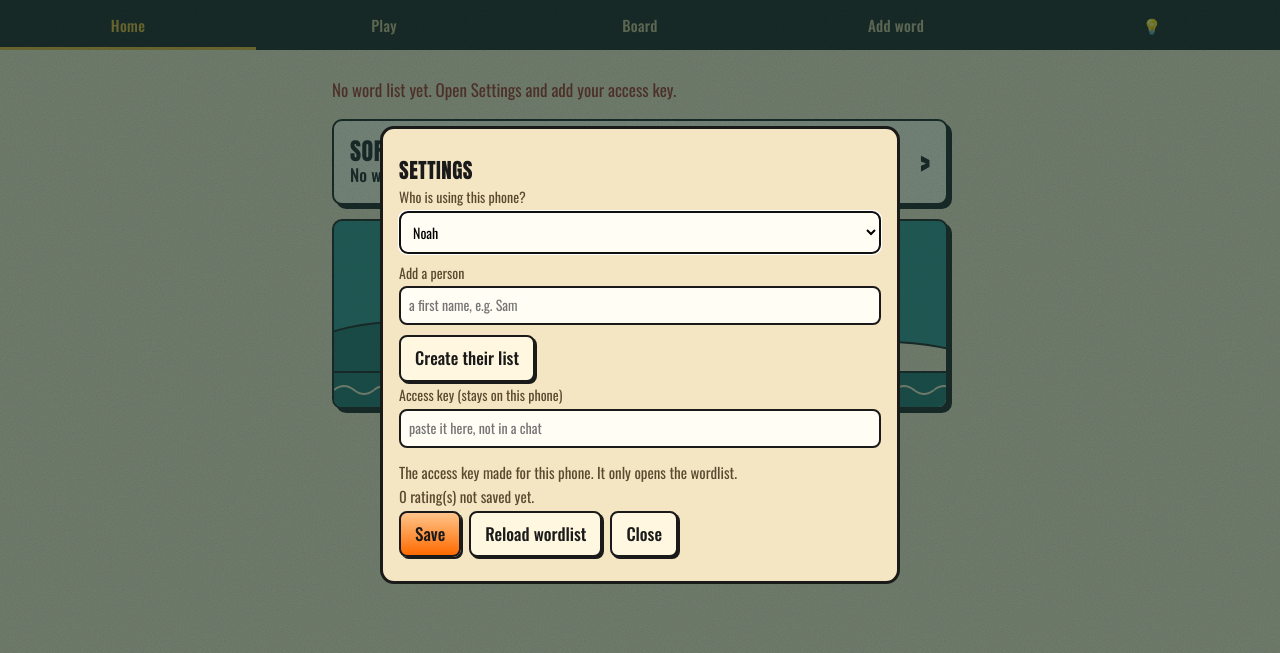
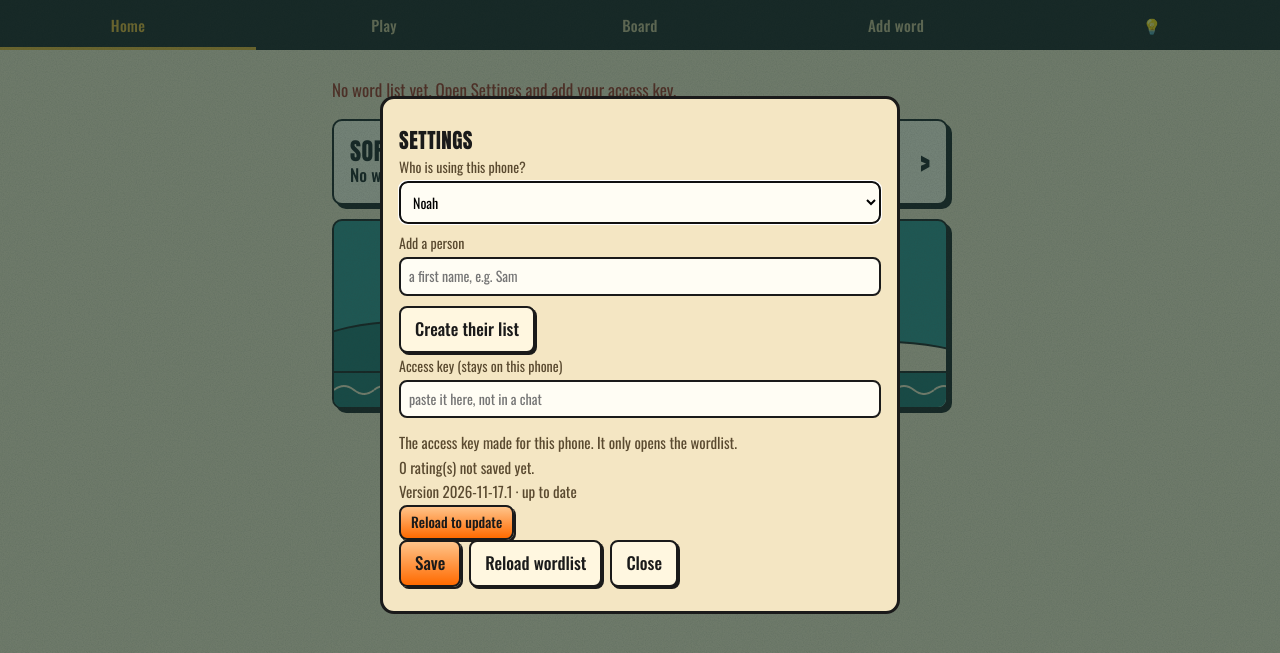
Before and after one commit to dozer94-NZ/dutch-reader, a plain HTML site: page index.html in a window 1280 px wide. Both pictures are taken after a click on the button "⚙ Settings". Shown: the part 45-698 px from the top of the page. Drawn offline with Linux system fonts and the light colour scheme.

Commit message:
Show the app version in Settings with an up-to-date check (version.json)
Co-Authored-By: Claude Sonnet 5.5 <noreply@anthropic.com>
Claude-Session: https://claude.ai/code/session_01HaoczA13aXr7MBSfYQLLNE

```diff
--- a/app.js
+++ b/app.js
@@ -7,6 +7,7 @@
   var M = window.Matcher, T = window.Triage;
   var CFG = { owner: 'dozer94-NZ', repo: 'learning-progress', vocab: 'dutch/vocab/dutch-vocab.csv',
               inbox: 'dutch/inbox.csv', api: 'https://api.github.com' };
+  var VERSION = '2026-11-17.1'; // keep the same as version.json; bump both on every change
   var INBOX_HEADER = 'dutch,english,phrase,who,date,source';
   var ISSUES = { path: 'dutch/issues.csv', header: 'dutch,english,type,note,who,date' };
   var IDEAS = { path: 'dutch/ideas.csv', header: 'date,who,idea' };
@@ -696,6 +697,18 @@
     loadPeople().then(populateWho);
     $('sInfo').textContent = pendingList().length + ' rating(s) not saved yet.';
     $('settings').showModal();
+    checkVersion();
+  }
+  async function checkVersion() {
+    var el = $('sVersion'), btn = $('sUpdate'), base = 'Version ' + VERSION;
+    btn.hidden = true; el.textContent = base + ' · checking…';
+    try {
+      var r = await fetch('version.json?' + Date.now(), { cache: 'no-store' });
+      if (!r.ok) throw new Error('status ' + r.status);
+      var latest = (await r.json()).version;
+      if (latest === VERSION) el.textContent = base + ' · up to date';
+      else { el.textContent = base + ' · newer version ' + latest + ' is available'; btn.hidden = false; }
+    } catch (e) { el.textContent = base + " · can't check (offline?)"; }
   }
   function applySettings() {
     var newWho = $('sWho').value;
@@ -737,6 +750,7 @@
   $('btnSkip').addEventListener('click', skip);
   $('btnSave').addEventListener('click', save);
   $('btnSettings').addEventListener('click', openSettings);
+  $('sUpdate').addEventListener('click', function () { location.reload(); });
   $('sSave').addEventListener('click', applySettings);
   $('sAddPerson').addEventListener('click', addPerson);
   $('sNewName').addEventListener('keydown', function (ev) { if (ev.key === 'Enter') { ev.preventDefault(); addPerson(); } });
--- a/index.html
+++ b/index.html
@@ -220,6 +220,8 @@
     </label>
     <p class="muted">The access key made for this phone. It only opens the wordlist.</p>
     <p id="sInfo" class="muted"></p>
+    <p id="sVersion" class="muted"></p>
+    <button type="button" id="sUpdate" class="btn small primary" hidden>Reload to update</button>
     <div class="row">
       <button value="save" id="sSave" class="btn primary">Save</button>
       <button type="button" id="sReload" class="btn">Reload wordlist</button>
--- /dev/null
+++ b/version.json
@@ -0,0 +1 @@
+{"version": "2026-11-17.1"}
```
Also changed, not shown: tests/test_browser.js (+15 -0 lines), 1 other file.
